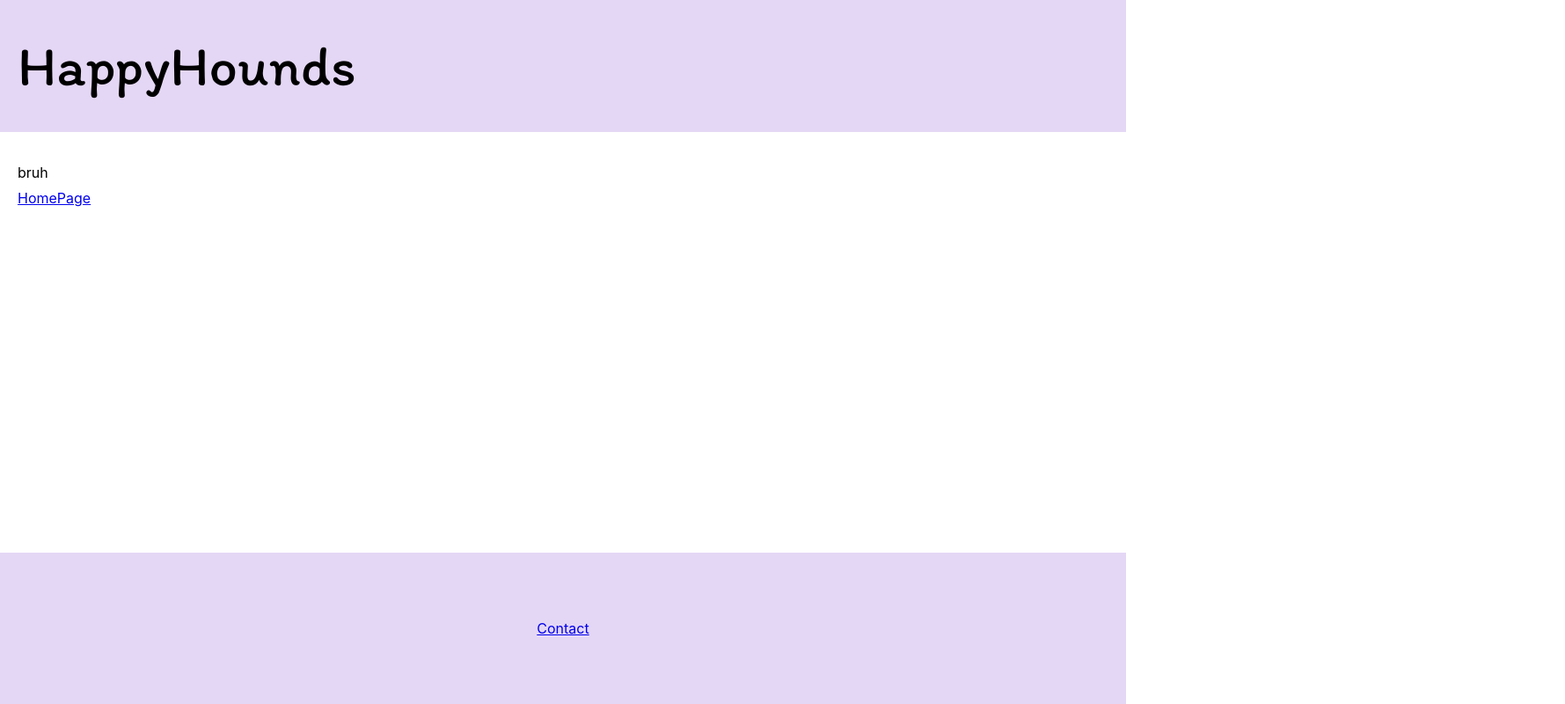
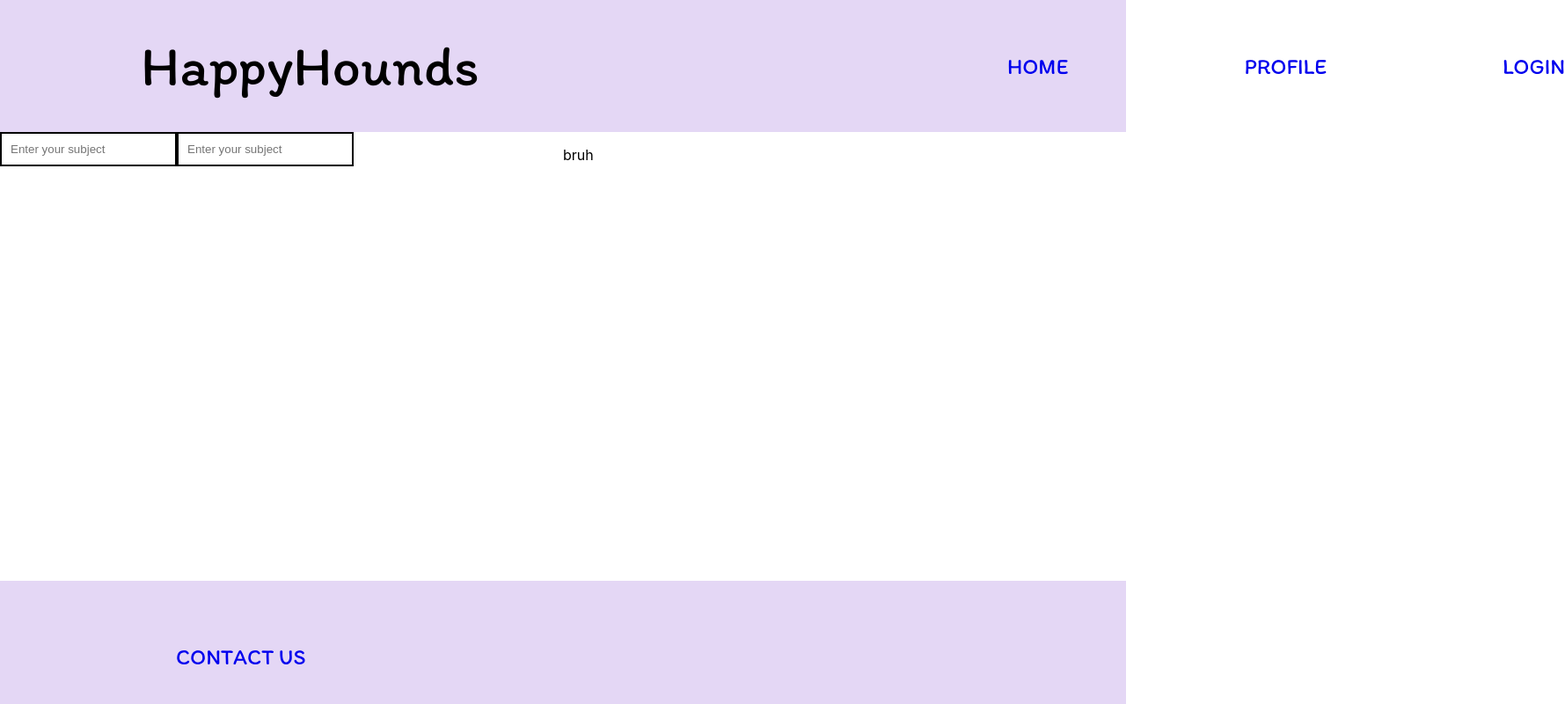
Before and after one commit to Rafid10023/Software, a React (Create React App) app in the folder my-react-app/: page / in a window 1280 px wide. Shown: the whole page at 88% size, 1779 px wide, since content can reach past the window. Built offline with nearby package versions, Linux system fonts and the light colour scheme.

Commit message:
3rd push

```diff
--- a/my-react-app/src/App.js
+++ b/my-react-app/src/App.js
@@ -3,6 +3,8 @@ import React from "react";
 import { BrowserRouter as Router, Routes, Route } from "react-router-dom";
 import HomePage from "./HomePage";
 import ContactPage from "./ContactPage";
+import login from "./login";
+import profile from "./profile";
 
 const App = () => {
   return (
@@ -11,6 +13,8 @@ const App = () => {
         <Routes>
           <Route path="/" element={<HomePage />} />
           <Route path="/contact" element={<ContactPage />} />{" "}
+          <Route path="/profile" element={<profile />} />{" "}
+          <Route path="/login" element={<login />} />{" "}
           {/* Use ContactPage component for /contact route */}
         </Routes>
       </Router>
--- a/my-react-app/src/ContactPage.js
+++ b/my-react-app/src/ContactPage.js
@@ -11,6 +11,7 @@ const ContactPage = () => {
       <ul>
         <li>
           <Link to="/">HomePage</Link>
+          <Link to="/login">login</Link>
         </li>
         <li>
           <Link to="/contact">Contact</Link>
--- a/my-react-app/src/HomePage.css
+++ b/my-react-app/src/HomePage.css
@@ -6,35 +6,33 @@
 }
 
 .header {
-    position: fixed; /* Position the header fixed to the top */
-    top: 0; /* Position at the top of the viewport */
-    left: 0; /* Align to the left */
+    position: fixed;
+    top: 0;
+    left: 0;
     width: 100%;
-    height: 150px; /* Adjust height as needed */
-    background-color: #E4D7F5; /* Header background color */
+    height: 150px;
+    background-color: #E4D7F5;
     box-sizing: border-box;
-    padding-left: 20px; /* Add left padding */
-    text-align: left; /* Align text to the left */
-    line-height: 150px; /* Center text vertically */
-    z-index: 1000; /* Ensure it's above other content */
+    padding-left: 20px;
+    text-align: left;
+    line-height: 150px;
+    z-index: 1000;
+    /* Add relative positioning */
+    position: relative;
 }
 
-.main-content {
-    margin-top: 150px; /* Adjust according to header height */
-    margin-bottom: 172px; /* Adjust according to footer height */
-    padding: 20px; /* Add padding to the main content area */
-}
+
 
 .footer {
     position: fixed; /* Position the footer fixed to the bottom */
     bottom: 0; /* Position at the bottom of the viewport */
     left: 0; /* Align to the left */
     width: 100%;
-    height: 172px; /* Footer height */
+    height: 140px; /* Footer height */
     background-color: #E4D7F5; /* Footer background color */
-    text-align: center; /* Center text horizontally */
     line-height: 172px; /* Center text vertically */
     z-index: 1000; /* Ensure it's above other content */
+    text-align: left;
 }
 
 .Title {
@@ -43,4 +41,57 @@
     font-weight: 400;
     margin: 0; /* Remove default margin */
     padding: 0; /* Remove default padding */
+    display: inline-block;
+    padding-left: 140px;
 }
+
+.Home-page{
+    margin-left: 500px;
+    padding-left: 100px;
+    font-family: 'Itim', sans-serif; /* Apply Itim font to the body */
+    font-size: 25px;
+    text-decoration: none; /* Remove underline */
+}
+.login{
+    margin-left: 100px;
+    padding-left: 100px;
+    font-family: 'Itim', sans-serif; /* Apply Itim font to the body */
+    font-size: 25px;
+    text-decoration: none; /* Remove underline */
+}
+.profile{
+    margin-left: 100px;
+    padding-left: 100px;
+    font-family: 'Itim', sans-serif; /* Apply Itim font to the body */
+    font-size: 25px;
+    text-decoration: none; /* Remove underline */
+}
+.contact{
+    margin-left: 100px;
+    padding-left: 100px;
+    font-family: 'Itim', sans-serif; /* Apply Itim font to the body */
+    font-size: 25px;
+    text-decoration: none; /* Remove underline */
+}
+.allTextHeader {
+    position: absolute;
+    top: 50%; /* Vertically center the elements within the header */
+    transform: translateY(-50%); /* Adjust for vertical centering */
+    left: 20px; /* Adjust as needed */
+    display: flex; /* Use flexbox for layout */
+    align-items: center; /* Center items vertically */
+}
+.Text-Box {
+    border: 2px solid black; /* Add solid black border */
+    padding: 10px; /* Add padding to create space between border and content */
+}
+
+.LeftBox{
+    flex: 1; /* Take up available space */
+}
+.main-content{
+    display: flex; /* Use flexbox for layout */
+}
+.RightBox{
+    flex: 1; /* Take up available space */
+}
--- a/my-react-app/src/HomePage.js
+++ b/my-react-app/src/HomePage.js
@@ -7,14 +7,34 @@ const HomePage = () => {
   return (
     <div>
       <div className="header">
-        <h2 className="Title">HappyHounds</h2>
-        <Link to="/">HomePage</Link> {/* Move the link inside the header */}
+        <div className="allTextHeader">
+        <p className="Title">HappyHounds</p>
+
+        <Link to="/" className="Home-page">
+          HOME
+        </Link>
+        <Link to="/profile" className="profile">
+          PROFILE
+        </Link>
+        <Link to="/login" className="login">
+          LOGIN
+        </Link>
+        </div>
+
       </div>
       <div className="main-content">
-        <p>bruh</p>
+        <div className="LeftBox">
+          <input type="text" placeholder="Enter your subject" className="Text-Box" />
+          <input type="text" placeholder="Enter your subject" className="Text-Box" />
+        </div>
+        <div className="RightBox">
+          <p>bruh</p>
+        </div>
       </div>
       <div className="footer">
-        <Link to="/contact">Contact</Link>
+        <Link to="/contact" className="contact">
+          CONTACT US
+        </Link>
       </div>
     </div>
   );
--- /dev/null
+++ b/my-react-app/src/login.js
@@ -0,0 +1,11 @@
+import React from "react";
+import { Link } from "react-router-dom";
+
+const login = () => {
+    return (
+        <div>
+
+        </div>
+    );
+};
+export default login;
--- /dev/null
+++ b/my-react-app/src/profile.js
@@ -0,0 +1,11 @@
+import React from "react";
+import { Link } from "react-router-dom";
+
+const profile = () => {
+    return (
+        <div>
+
+        </div>
+    );
+};
+export default profile;
```
